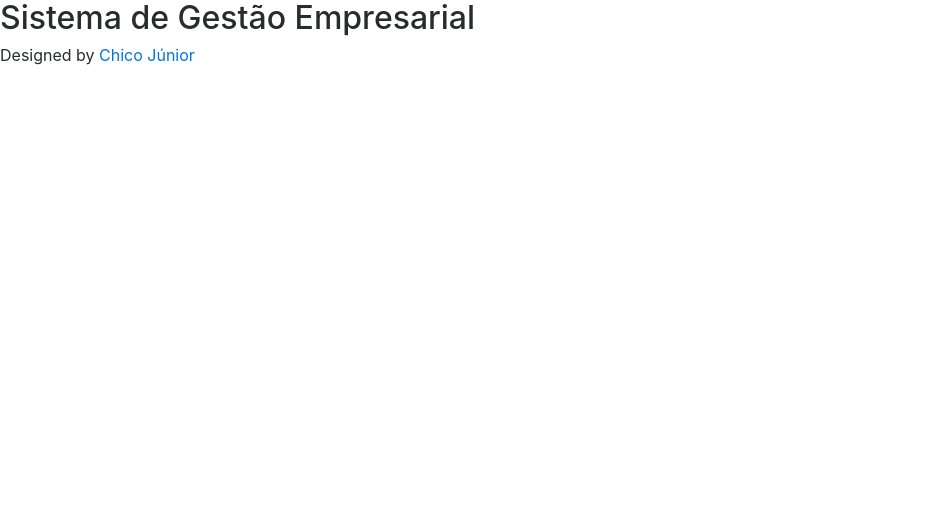
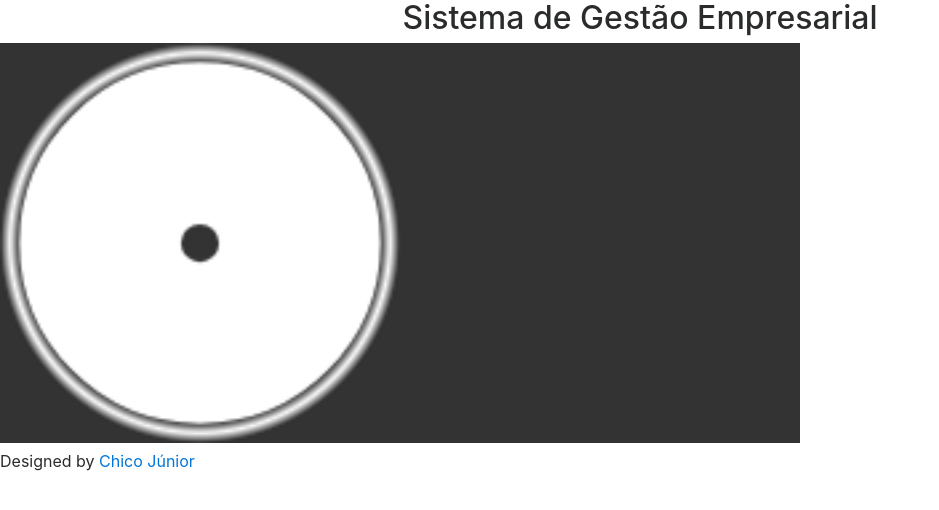
Before and after one commit to chicojunior/issistemas-test, a plain HTML site: page index.html in a window 1280 px wide. Shown: the whole page, without its empty margins (0-939 px from the left). Drawn offline with Linux system fonts and the light colour scheme.

Commit message:
Inclusão do relógio e início do desenho do mesmo

```diff
--- a/css/main.css
+++ b/css/main.css
@@ -0,0 +1,13 @@
+#header {
+  text-align: center;
+}
+
+#canvas {
+  width: 800px;
+  height: 400px;
+  background-color: #333;
+}
+
+/*.clock {
+  position: relative;
+}*/
--- a/index.html
+++ b/index.html
@@ -6,16 +6,21 @@
     <link rel="stylesheet" href="/css/vendor/bootstrap/bootstrap.min.css">
     <link rel="stylesheet" href="/css/vendor/bootstrap/bootstrap-grid.min.css">
     <link rel="stylesheet" href="/css/vendor/bootstrap/bootstrap-reboot.min.css">
+    <link rel="stylesheet" href="/css/main.css">
   </head>
   <body>
-    <header>
+    <header id="header">
       <h1>Sistema de Gestão Empresarial</h1>
     </header>
 
-    <main></main>
+    <main>
+      <canvas id="canvas"></canvas>
+    </main>
 
-    <footer>
+    <footer id="footer">
       <p>Designed by <a href="https://chicojunior.github.io/" target="_blank">Chico Júnior</a></p>
     </footer>
+
+    <script src="js/main.js"></script>
   </body>
 </html>
--- a/js/main.js
+++ b/js/main.js
@@ -0,0 +1,38 @@
+var canvas = document.getElementById("canvas");
+var ctx = canvas.getContext("2d");
+var radius = canvas.height / 2;
+ctx.translate(radius, radius);
+radius = radius * 0.95
+drawClock();
+
+// function drawClock() {
+//     ctx.arc(0, 0, radius, 0 , 2 * Math.PI);
+//     ctx.fillStyle = "white";
+//     ctx.fill();
+// }
+
+function drawClock() {
+    drawFace(ctx, radius);
+}
+
+function drawFace(ctx, radius) {
+    var grad;
+
+    ctx.beginPath();
+    ctx.arc(0, 0, radius, 0, 2*Math.PI);
+    ctx.fillStyle = '#fff';
+    ctx.fill();
+
+    grad = ctx.createRadialGradient(0,0,radius*0.95, 0,0,radius*1.05);
+    grad.addColorStop(0, '#333');
+    grad.addColorStop(0.5, 'white');
+    grad.addColorStop(1, '#333');
+    ctx.strokeStyle = grad;
+    ctx.lineWidth = radius*0.1;
+    ctx.stroke();
+
+    ctx.beginPath();
+    ctx.arc(0, 0, radius*0.1, 0, 2*Math.PI);
+    ctx.fillStyle = '#333';
+    ctx.fill();
+}
```
